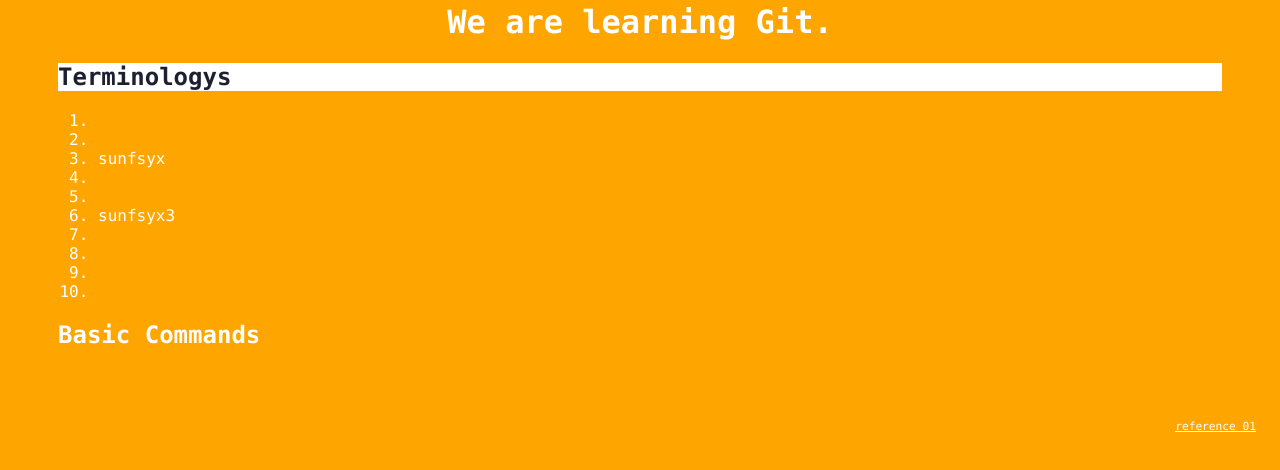
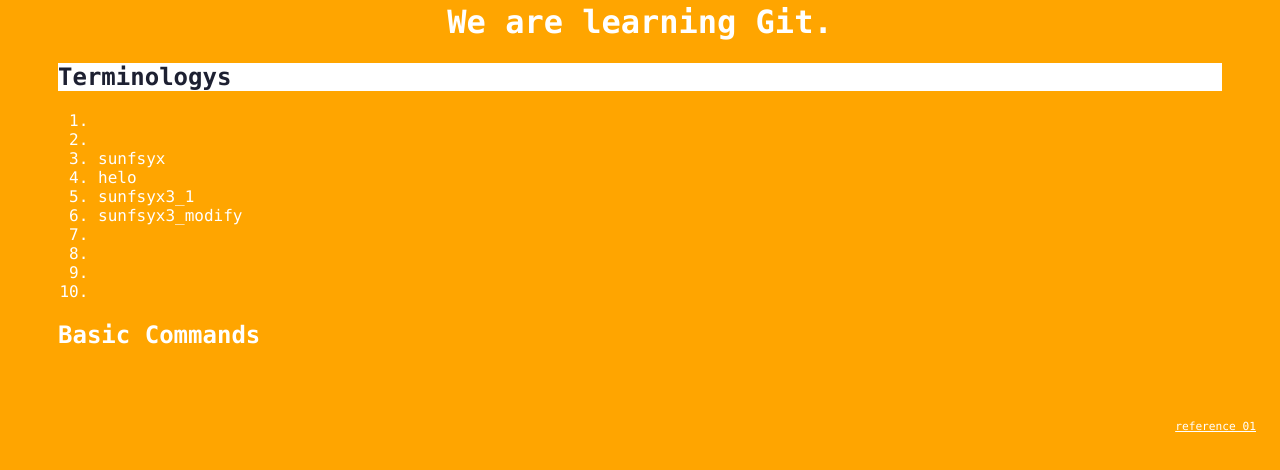
Before and after one commit to sunfsyx3/geektime_learning, a plain HTML site: page index.html in a window 1280 px wide. Both pictures are taken after a click on the element "Terminologys". Shown: the part 182-652 px from the top of the page. Drawn offline with Linux system fonts and the light colour scheme.

Commit message:
sunfsyx3

```diff
--- a/index.html
+++ b/index.html
@@ -17,9 +17,9 @@
                     <li></li>
                     <li></li>
                     <li>sunfsyx</li>
-                    <li></li>
-                    <li></li>
-                    <li>sunfsyx3</li>
+                    <li>helo</li>
+                    <li>sunfsyx3_1</li>
+                    <li>sunfsyx3_modify</li>
                     <li></li>
                     <li></li>
                     <li></li>
```
